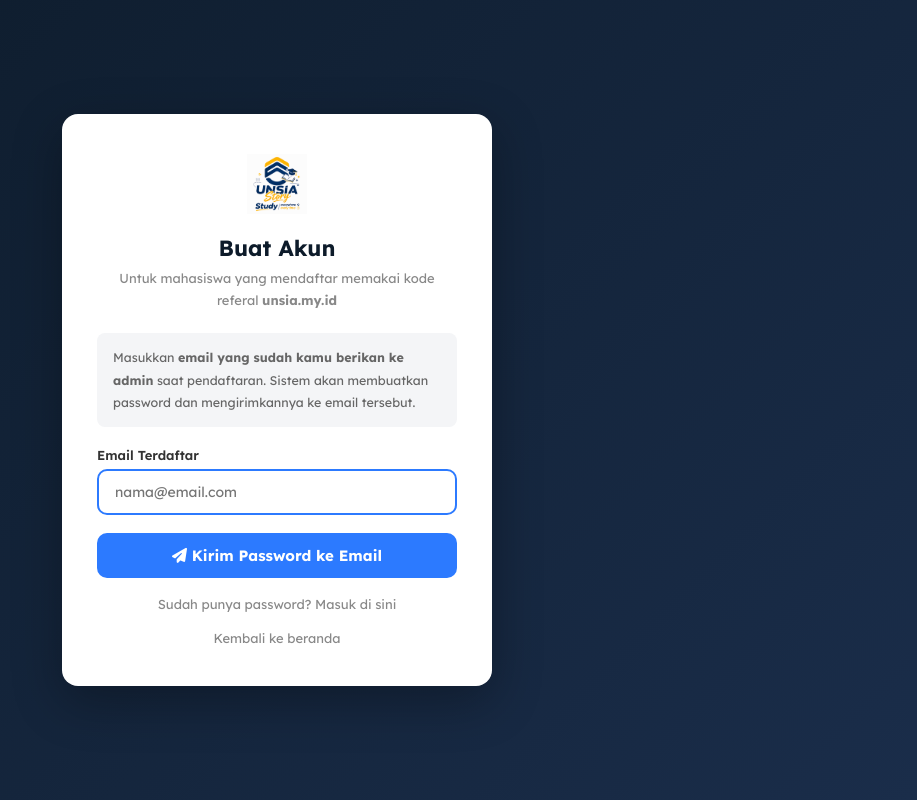
After one commit to IqbalCaraka/unsia-story-v2, a Laravel app: page /buat-akun in a window 1280 px wide. The commit adds this page. Shown: the whole page, without its empty margins (363-1280 px from the left). Run offline with Laravel 12, Linux system fonts and the light colour scheme; a user stored in the database is signed in; data comes from the database, SQL or seed files in the repository.

Commit message:
Tambah menu Buat Akun: password dikirim ke email terdaftar
Mahasiswa yang datanya sudah didaftarkan admin memasukkan emailnya di
/buat-akun, sistem membuat password acak 16 karakter, lalu
mengirimkannya ke email itu. Tidak ada akun yang dibuat di sini —
akunnya sudah ada, yang belum hanya passwordnya.

Jawaban untuk email terdaftar dan tidak terdaftar dibuat sama persis.
Kalau dibedakan, siapa pun bisa menguji alamat satu per satu untuk
memetakan email mana saja yang ada di sistem ini.

Hanya berlaku selama akunnya belum pernah dipakai masuk. Tanpa batasan
itu, orang yang tahu email seorang mahasiswa bisa terus menekan tombol
ini, passwordnya berganti tiap kali, dan mahasiswanya sendiri terkunci
di luar. Karena itu ditambahkan kolom users.terakhir_login_pada yang
diisi saat login berhasil.

Pembatas laju dua lapis: tiga percobaan per email agar satu kotak masuk
tidak dibanjiri, dan sepuluh per alamat IP agar satu orang tidak bisa
menyapu banyak alamat sekaligus.

Passwordnya tidak memakai huruf yang mudah tertukar saat dibaca dari
email lalu diketik ulang — angka nol dan huruf O, angka satu dan huruf
l dan I semuanya dikeluarkan. Tanda baca juga tidak dipakai karena
menyulitkan pengetikan di ponsel. Dibangkitkan dengan random_int().

Email dikirim langsung, bukan lewat antrean, karena belum ada worker
antrean yang berjalan di server ini.

Diuji 15 tes. Penjaga "belum pernah login" dibuktikan dengan
mencabutnya, dan keseragaman pesan dibuktikan dengan membedakannya:
keduanya memang gagal.

Satu tes sempat lolos palsu karena membandingkan dua respons yang
berbagi satu sesi di dalam pengujian, sehingga perbandingannya selalu
benar dengan sendirinya. Kini dibandingkan dengan teks yang pasti.

Co-Authored-By: Claude Opus 5 <noreply@anthropic.com>

```diff
--- /dev/null
+++ b/app/Http/Controllers/Auth/BuatAkunController.php
@@ -0,0 +1,127 @@
+<?php
+
+namespace App\Http\Controllers\Auth;
+
+use App\Http\Controllers\Controller;
+use App\Mail\PasswordAkunMahasiswa;
+use App\Models\User;
+use App\Support\PasswordAwal;
+use Illuminate\Http\Request;
+use Illuminate\Support\Facades\Hash;
+use Illuminate\Support\Facades\Log;
+use Illuminate\Support\Facades\Mail;
+use Illuminate\Support\Facades\RateLimiter;
+
+/**
+ * Pembuatan password awal untuk mahasiswa yang datanya sudah didaftarkan admin.
+ *
+ * Mahasiswa memasukkan email yang sudah terdaftar, sistem membuat password acak
+ * 16 karakter, lalu mengirimkannya ke email itu. Tidak ada data yang dibuat di
+ * sini — akunnya sudah ada, yang belum hanya passwordnya.
+ */
+class BuatAkunController extends Controller
+{
+    /** Percobaan per email, dan per alamat IP, dalam satu jam. */
+    private const BATAS_PER_EMAIL = 3;
+    private const BATAS_PER_IP = 10;
+    private const JENDELA_DETIK = 3600;
+
+    /**
+     * Jawaban yang sama dipakai untuk email terdaftar maupun tidak.
+     *
+     * Kalau jawabannya dibedakan, siapa pun bisa menguji alamat email satu per
+     * satu untuk memetakan siapa saja yang terdaftar di sistem ini.
+     */
+    private const PESAN_SERAGAM = 'Jika email tersebut terdaftar, password akun sudah kami kirimkan ke sana. '
+        . 'Silakan periksa kotak masuk — termasuk folder spam.';
+
+    public function form()
+    {
+        return view('auth.buat-akun');
+    }
+
+    public function kirim(Request $request)
+    {
+        $validated = $request->validate([
+            'email' => ['required', 'email', 'max:255'],
+        ], [], ['email' => 'email']);
+
+        $email = mb_strtolower(trim($validated['email']));
+
+        if ($lambat = $this->tertahanPembatasLaju($request, $email)) {
+            return $lambat;
+        }
+
+        $user = User::whereRaw('LOWER(email) = ?', [$email])->first();
+
+        // Seluruh pemeriksaan di bawah berujung pada pesan yang sama. Yang
+        // berbeda hanya apakah emailnya benar-benar dikirim.
+        if ($user && $this->bolehDibuatkan($user)) {
+            $this->buatkanPassword($user);
+        } elseif ($user) {
+            // Akun ada tapi sudah pernah dipakai masuk. Dicatat di log supaya
+            // admin bisa melihatnya kalau ada mahasiswa yang mengeluh.
+            Log::info('Permintaan buat akun ditolak, akun sudah aktif', [
+                'user_id' => $user->id,
+                'ip' => $request->ip(),
+            ]);
+        }
+
+        return back()->with('status', self::PESAN_SERAGAM);
+    }
+
+    /**
+     * Hanya untuk mahasiswa yang akunnya belum pernah dipakai masuk.
+     *
+     * Batasan "belum pernah masuk" itu yang mencegah orang lain menekan tombol
+     * ini berulang kali: tiap penekanan mengganti password, dan tanpa batasan
+     * tersebut mahasiswa yang sudah aktif bisa terkunci di luar akunnya sendiri.
+     */
+    private function bolehDibuatkan(User $user): bool
+    {
+        return $user->isMahasiswa()
+            && $user->terakhir_login_pada === null
+            && filled($user->email);
+    }
+
+    private function buatkanPassword(User $user): void
+    {
+        $password = PasswordAwal::buat();
+
+        $user->forceFill(['password' => Hash::make($password)])->save();
+
+        // Dikirim langsung, bukan lewat antrean: belum ada worker antrean yang
+        // berjalan di server ini, dan email yang tertahan di antrean tidak akan
+        // pernah sampai.
+        Mail::to($user->email)->send(new PasswordAkunMahasiswa($user, $password));
+    }
+
+    /**
+     * Dibatasi dua lapis: per email agar satu kotak masuk tidak dibanjiri, dan
+     * per IP agar satu orang tidak bisa menyapu banyak alamat sekaligus.
+     */
+    private function tertahanPembatasLaju(Request $request, string $email)
+    {
+        $kunci = [
+            'buat-akun:email:' . sha1($email) => self::BATAS_PER_EMAIL,
+            'buat-akun:ip:' . $request->ip() => self::BATAS_PER_IP,
+        ];
+
+        foreach ($kunci as $k => $batas) {
+            if (RateLimiter::tooManyAttempts($k, $batas)) {
+                $menit = (int) ceil(RateLimiter::availableIn($k) / 60);
+
+                return back()->withInput()->withErrors([
+                    'email' => "Terlalu banyak percobaan. Coba lagi dalam {$menit} menit, "
+                        . 'atau hubungi admin kalau emailnya tidak kunjung sampai.',
+                ]);
+            }
+        }
+
+        foreach (array_keys($kunci) as $k) {
+            RateLimiter::hit($k, self::JENDELA_DETIK);
+        }
+
+        return null;
+    }
+}
--- a/app/Http/Controllers/Auth/LoginController.php
+++ b/app/Http/Controllers/Auth/LoginController.php
@@ -33,6 +33,11 @@ class LoginController extends Controller
         if (Auth::attempt($credentials, $request->boolean('remember'))) {
             $request->session()->regenerate();
 
+            // Dipakai fitur "Buat Akun" untuk menolak pembuatan password ulang
+            // pada akun yang sudah pernah dipakai masuk. Disimpan tanpa
+            // menyentuh updated_at supaya kolom itu tetap berarti "data diubah".
+            Auth::user()->forceFill(['terakhir_login_pada' => now()])->saveQuietly();
+
             // Mahasiswa tidak punya akses panel admin, arahkan ke profilnya.
             return redirect()->intended(Auth::user()->isPengelola() ? '/admin' : '/profil');
         }
--- a/app/Models/User.php
+++ b/app/Models/User.php
@@ -29,6 +29,7 @@ class User extends Authenticatable
     {
         return [
             'email_verified_at' => 'datetime',
+            'terakhir_login_pada' => 'datetime',
             'password' => 'hashed',
         ];
     }
--- /dev/null
+++ b/resources/views/auth/buat-akun.blade.php
@@ -0,0 +1,73 @@
+{{-- Halaman pembuatan password awal mahasiswa.
+
+     Berdiri sendiri seperti halaman login, tidak memakai layout situs, supaya
+     halaman ini tidak membawa navigasi dan promo yang tidak relevan. --}}
+<!DOCTYPE html>
+<html lang="id">
+<head>
+<meta charset="utf-8">
+<meta name="viewport" content="width=device-width, initial-scale=1">
+<meta name="robots" content="noindex">
+<title>Buat Akun - UNSIA Story</title>
+<link rel="shortcut icon" href="{{ asset('assets/images/logo-unsia-story.png') }}" type="image/png">
+<link href="https://fonts.googleapis.com/css2?family=Lexend:wght@300;400;500;600;700&display=swap" rel="stylesheet">
+<link rel="stylesheet" href="{{ asset('assets/css/all.min.css') }}">
+<link rel="stylesheet" href="{{ asset('assets/css/fontawesome.min.css') }}">
+<style>
+* { margin:0; padding:0; box-sizing:border-box; }
+body { font-family:'Lexend',sans-serif; min-height:100vh; background:linear-gradient(135deg,#0d1b2a,#1a2d4a); display:flex; align-items:center; justify-content:center; padding:20px 0; }
+.kotak { background:#fff; border-radius:16px; padding:40px 35px; max-width:430px; width:90%; box-shadow:0 15px 50px rgba(0,0,0,0.3); }
+.kotak img { display:block; margin:0 auto 20px; max-height:60px; }
+.kotak h2 { text-align:center; font-size:22px; margin-bottom:5px; color:#0d1b2a; }
+.kotak p.sub { text-align:center; color:#888; font-size:13px; margin-bottom:22px; line-height:1.7; }
+.kotak label { display:block; font-size:13px; font-weight:600; color:#333; margin-bottom:6px; }
+.kotak input { width:100%; padding:12px 16px; border:2px solid #e0e0e0; border-radius:10px; font-size:14px; font-family:'Lexend',sans-serif; outline:none; margin-bottom:8px; transition:border-color 0.3s; }
+.kotak input:focus { border-color:#2c7aff; }
+.kotak button { width:100%; padding:13px; background:#2c7aff; color:#fff; border:none; border-radius:10px; font-size:15px; font-weight:700; font-family:'Lexend',sans-serif; cursor:pointer; transition:opacity 0.3s; margin-top:10px; }
+.kotak button:hover { opacity:0.9; }
+.galat { background:#fce4ec; color:#c62828; padding:10px 15px; border-radius:8px; font-size:13px; font-weight:600; margin-bottom:15px; line-height:1.6; }
+.berhasil { background:#e8f5e9; color:#1b5e20; padding:13px 16px; border-radius:8px; font-size:13px; font-weight:600; margin-bottom:18px; line-height:1.7; }
+.petunjuk { background:#f4f5f7; border-radius:8px; padding:13px 16px; font-size:12.5px; color:#666; line-height:1.8; margin-bottom:20px; }
+.tautan { display:block; text-align:center; margin-top:18px; color:#888; font-size:13px; text-decoration:none; }
+.tautan:hover { color:#2c7aff; }
+</style>
+</head>
+<body>
+<div class="kotak">
+    <img src="{{ asset('assets/images/logo-unsia-story.png') }}" alt="UNSIA Story">
+
+    <h2>Buat Akun</h2>
+    <p class="sub">Untuk mahasiswa yang mendaftar memakai kode referal <strong>unsia.my.id</strong></p>
+
+    @if (session('status'))
+        <div class="berhasil">
+            <i class="fa-solid fa-circle-check"></i> {{ session('status') }}
+        </div>
+    @endif
+
+    @error('email')
+        <div class="galat">{{ $message }}</div>
+    @enderror
+
+    <div class="petunjuk">
+        Masukkan <strong>email yang sudah kamu berikan ke admin</strong> saat pendaftaran.
+        Sistem akan membuatkan password dan mengirimkannya ke email tersebut.
+    </div>
+
+    <form method="POST" action="{{ route('buat-akun.kirim') }}">
+        @csrf
+
+        <label for="email">Email Terdaftar</label>
+        <input type="email" id="email" name="email" value="{{ old('email') }}"
+               placeholder="nama@email.com" required autofocus autocomplete="email">
+
+        <button type="submit">
+            <i class="fa-solid fa-paper-plane"></i> Kirim Password ke Email
+        </button>
+    </form>
+
+    <a href="{{ route('login') }}" class="tautan">Sudah punya password? Masuk di sini</a>
+    <a href="{{ route('home') }}" class="tautan">Kembali ke beranda</a>
+</div>
+</body>
+</html>
--- a/resources/views/auth/login.blade.php
+++ b/resources/views/auth/login.blade.php
@@ -64,6 +64,10 @@ body { font-family:'Lexend',sans-serif; min-height:100vh; background:linear-grad
         <button type="submit"><i class="fa-solid fa-right-to-bracket" style="margin-right:6px;"></i> Login</button>
     </form>
 
+    {{-- Mahasiswa yang datanya sudah didaftarkan admin tapi belum punya
+         password diarahkan ke sini, bukan dibiarkan menebak-nebak. --}}
+    <a href="{{ route('buat-akun') }}" class="back-link">Mahasiswa baru? Buat akun di sini</a>
+
     <a href="{{ route('home') }}" class="back-link"><i class="fa-solid fa-arrow-left"></i> Kembali ke Beranda</a>
 </div>
 
--- a/routes/web.php
+++ b/routes/web.php
@@ -12,6 +12,7 @@ use App\Http\Controllers\Admin\UserImportController;
 use App\Http\Controllers\Api\CallbackController;
 use App\Http\Controllers\Api\ImageUploadController;
 use App\Http\Controllers\Api\MataKuliahController;
+use App\Http\Controllers\Auth\BuatAkunController;
 use App\Http\Controllers\Auth\LoginController;
 use App\Http\Controllers\BantuanPendanaanController;
 use App\Http\Controllers\BlogController;
@@ -99,6 +100,11 @@ Route::get('/sitemap.xml', [SitemapController::class, 'index'])->name('sitemap')
 Route::get('/admin/login', [LoginController::class, 'showLoginForm'])->name('login');
 Route::post('/admin/login', [LoginController::class, 'login']);
 Route::post('/admin/logout', [LoginController::class, 'logout'])->name('logout');
+
+// Mahasiswa yang datanya sudah didaftarkan admin membuat password awalnya
+// sendiri. Akunnya tidak dibuat di sini — yang belum ada hanya passwordnya.
+Route::get('/buat-akun', [BuatAkunController::class, 'form'])->name('buat-akun');
+Route::post('/buat-akun', [BuatAkunController::class, 'kirim'])->name('buat-akun.kirim');
 
 /*
 |--------------------------------------------------------------------------
```
Also changed, not shown: app/Mail/PasswordAkunMahasiswa.php (added, +38 -0 lines), app/Support/PasswordAwal.php (added, +41 -0 lines), resources/views/emails/password-akun-mahasiswa.blade.php (added, +74 -0 lines), tests/Feature/BuatAkunTest.php (added, +221 -0 lines), database/migrations/2026_11_27_000001_add_terakhir_login_to_users_table.php (added).
